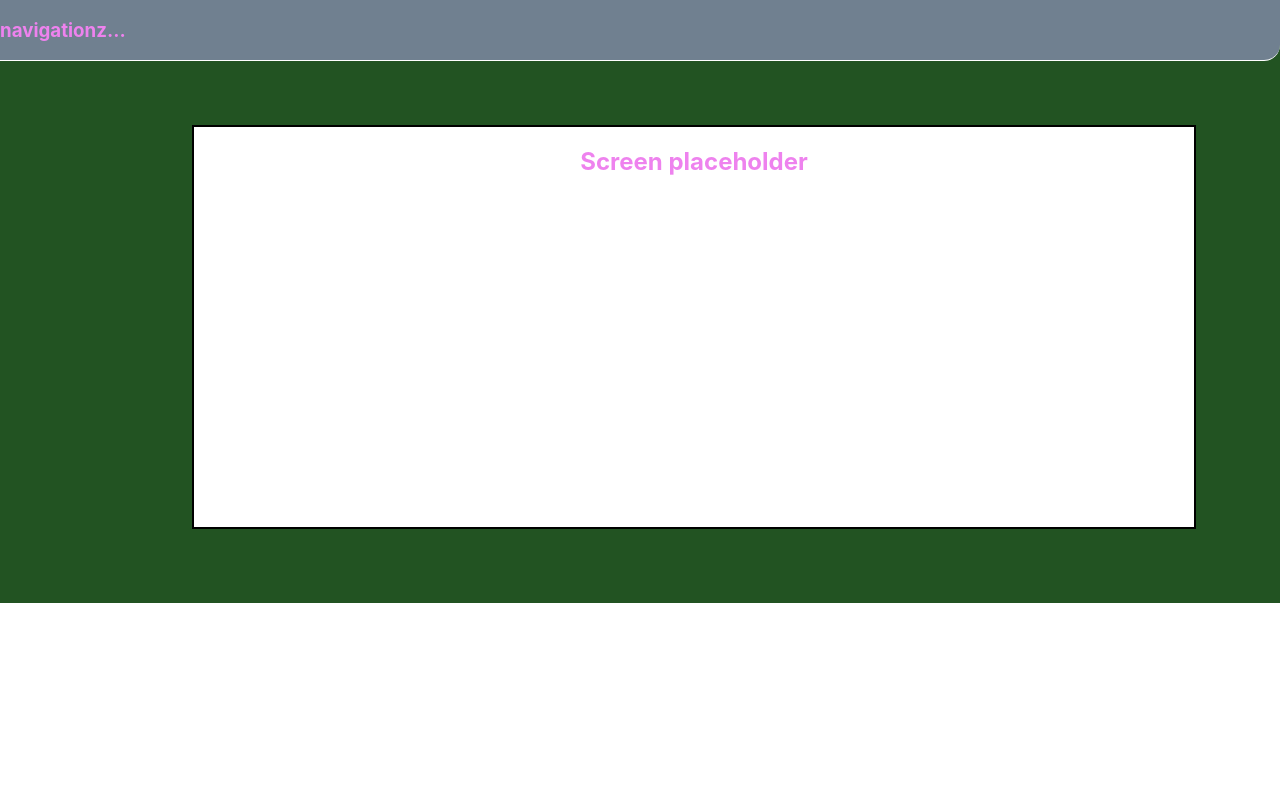
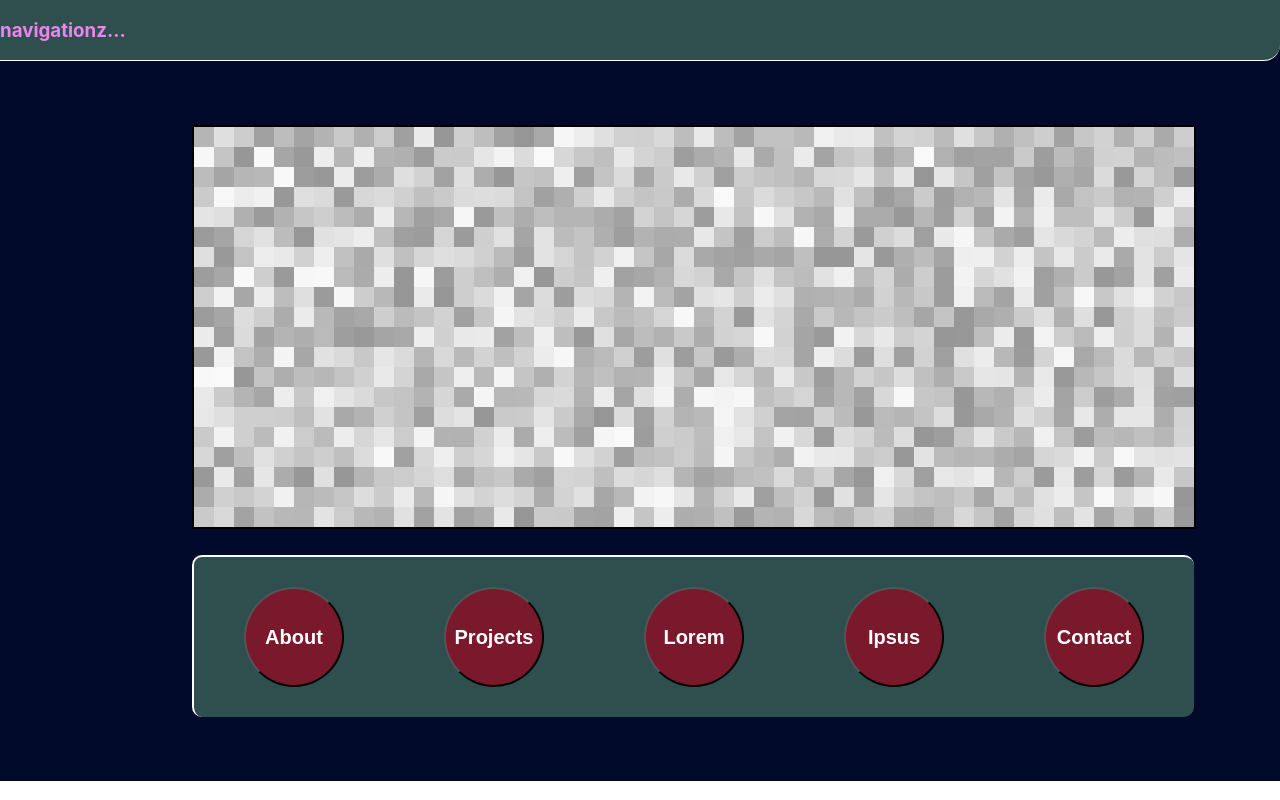
Before and after one commit to eighdreeuhn/afgioia, a React (Create React App) app in the folder dev-page/: page / in a window 1280 px wide. Built offline with nearby package versions, Linux system fonts and the light colour scheme.

Commit message:
Developed the screen display Still need to irn out the pixelation using state variables

```diff
--- a/dev-page/src/App.css
+++ b/dev-page/src/App.css
@@ -4,21 +4,23 @@
 
 .base-frame {
   display: grid;
-  width: 100%;
+  width: 2500px;
   height: 100%;
   color: violet;
-  background-color: rgb(34, 83, 34);
+  background-color: rgb(1, 10, 43);
 }
 
 .header {
   border-bottom: 1px solid white;
   border-bottom-right-radius: 1em;
-  background-color: slategrey;
+  background-color: darkslategrey;
+  width: 100%;
 }
 
 .screen {
   position: relative;
   display: grid;
+  grid-template: repeat(20, 1fr) / repeat(50, 1fr);
   justify-content: center;
   background-color: white;
   border: 2px solid black;
@@ -27,8 +29,49 @@
   margin: 5% 15% 2% 15%;
 }
 
+.about {
+  position: absolute;
+  left: 0;
+  top: 0;
+}
+
+@keyframes snow {
+  0% {filter: brightness(1)}
+  50% {filter: brightness(0.5)}
+  100% {filter: brightness(1)}
+}
+
+.pixel {
+  /* animation: snow 1s infinite ease-in-out; */
+}
+
 .buttons {
   display: grid;
-  height: 3em;
-  width: 100%;
+  grid-template-columns: repeat(5, 1fr);
+  justify-items: center;
+  align-items: center;
+  height: 10em;
+  width: 1000px;
+  margin: 0 15%;
+  background-color: darkslategrey;
+  border-top: 2px solid white;
+  border-left: 2px solid white;
+  border-radius: 10px;
+  margin-bottom: 5%;
 }
+
+.button {
+  transition: all .25s ease;
+  border-radius: 50%;
+  height: 100px;
+  width: 100px;
+  background-color: rgb(122, 25, 44);
+  background-blend-mode: hard-light;
+  color: white;
+}
+
+.button:hover {
+  background-color:greenyellow;
+  border-radius: 0;
+  color: black
+}
--- a/dev-page/src/App.js
+++ b/dev-page/src/App.js
@@ -9,14 +9,36 @@ import Projects from './Components/Projects';
 
 function App() {
 
-  const [display, setDislay] = useState()
+  // console.clear()
+
+  const [display, setDisplay] = useState('none')
+
+  const projects = []
+  let visible
+
+  const handleButtonClick = (e) => {
+    setDisplay(e.target.innerText)
+  }
+
+  useEffect(() => {
+    visible =
+    display == 'none' ?
+    <Screen/> :
+    display == 'about' ?
+     <About/> :
+    display == 'projects' ?
+    <Projects/> :
+    null
+  }, [display])
 
   return (
     <div className="App">
       <main className="base-frame">
         <Header />
-        <Screen />
-        <Buttons />
+        <Screen>
+          {visible}
+        </Screen>
+        <Buttons onClick={handleButtonClick}/>
       </main>
     </div>
   );
--- a/dev-page/src/Components/About.js
+++ b/dev-page/src/Components/About.js
@@ -1,7 +1,7 @@
 const About = (props) => {
     return (
         <div className="about">
-
+            <h3>A mathematician at heart, I recently made the decision to pursue a career in the software industry. After a long, successful career as a chef, I heard the calling to take up programming a few years back and am thrilled to be making the chamge!</h3>
         </div>
     )
 }
--- a/dev-page/src/Components/Buttons.js
+++ b/dev-page/src/Components/Buttons.js
@@ -1,7 +1,11 @@
 const Buttons = (props) => {
     return (
         <div className="buttons">
-
+            <button className="button" onClick={props.onClick}><h2>About</h2></button>
+            <button className="button" onClick={props.onClick}><h2>Projects</h2></button>
+            <button className="button" onClick={props.onClick}><h2>Lorem</h2></button>
+            <button className="button" onClick={props.onClick}><h2>Ipsus</h2></button>
+            <button className="button" onClick={props.onClick}><h2>Contact</h2></button>
         </div>
     )
 }
--- /dev/null
+++ b/dev-page/src/Components/Pixel.js
@@ -0,0 +1,8 @@
+const Pixel = (props) => {
+    return (
+        <div className="pixel" style={{backgroundColor: `${props.color}`}}>
+        </div>
+    )
+}
+
+export default Pixel
--- /dev/null
+++ b/dev-page/src/Components/Project.js
@@ -0,0 +1,8 @@
+const Project = () => {
+    return (
+        <div>
+
+        </div>
+    )
+}
+export default Project
--- a/dev-page/src/Components/Projects.js
+++ b/dev-page/src/Components/Projects.js
@@ -1,6 +1,14 @@
+import Project from "./Project"
+
 const Projects = (props) => {
+
+    let projects = props.projects.map(project => {
+        <Project/>
+    })
+
     return (
         <div className="projects">
+            {projects}
         </div>
     )
 }
--- a/dev-page/src/Components/Screen.js
+++ b/dev-page/src/Components/Screen.js
@@ -1,11 +1,48 @@
-const Screen = (props) => {
-    return (
-        <div className="screen">
-            <h2>
-                Screen placeholder
-            </h2>
-        </div>
-    )
+import { useState, useEffect } from 'react'
+import Pixel from './Pixel'
+
+const Screen = props => {
+  const [screen, setScreen] = useState([])
+  const [snow, setSnow] = useState(false)
+  let inter
+
+  const generatePixel = function () {
+    const rng = Math.floor(Math.random() * 100 + 150)
+    const color = `rgb(${rng}, ${rng}, ${rng})`
+    return color
+  }
+
+  const pixelate = function () {
+    console.log(screen)
+    let screenCopy = [...screen]
+    for (let i = 0; i < 10; i++) {
+      const rngPixelIndex = Math.floor(Math.random() * 1000)
+      screenCopy[rngPixelIndex] = generatePixel()
+    }
+    setScreen(screenCopy)
+}
+
+useEffect(() => {
+    console.log('loaded')
+    let screenCopy = []
+    for (let i = 0; i < 1000; i++) {
+        const newPixel = generatePixel()
+        screenCopy.push(newPixel)
+    }
+    setScreen(screenCopy)
+    setSnow(true)
+    // setTimeout(() => setInterval(pixelate, 200), 200)
+  }, [])
+
+  useEffect(() =>  {
+    console.log(screen)
+    // inter = setInterval(pixelate, 1000)
+}
+    , [snow])
+
+  let display = screen.map((pixelColor, index) => <Pixel key={index} color={pixelColor}/>)
+
+  return <div className='screen'>{display}</div>
 }
 
 export default Screen
```
